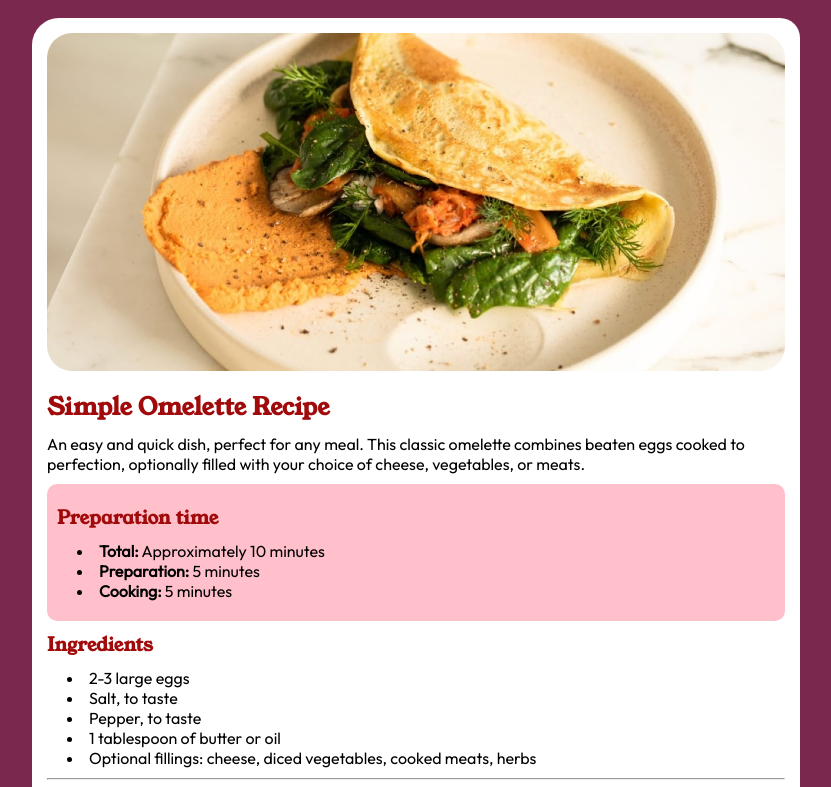
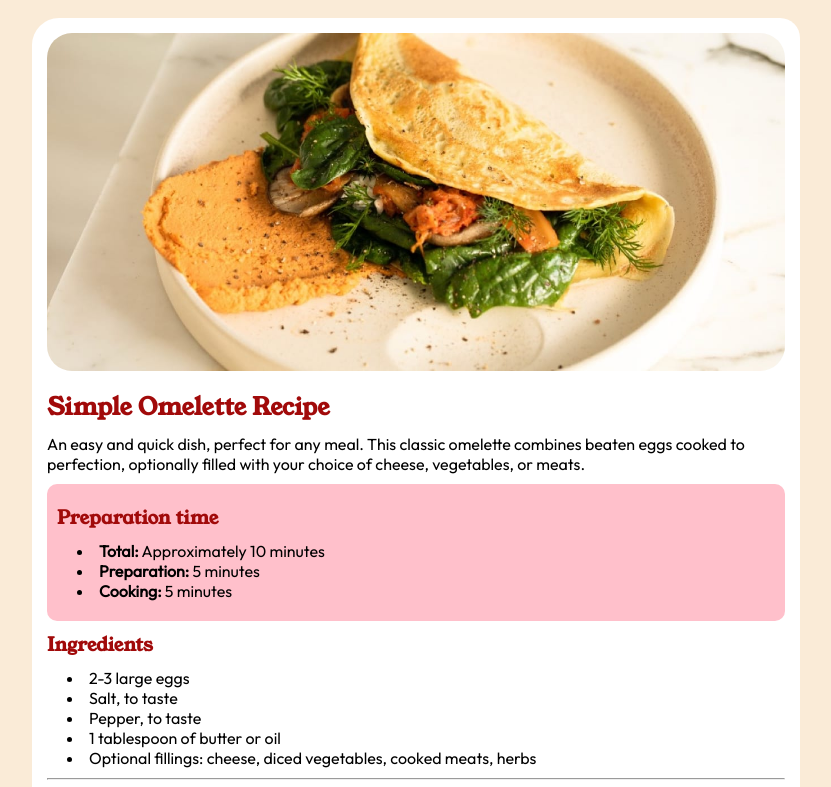
Before and after one commit to Parminder-singh-97/Recipe_page_1, a plain HTML site: page index.html in a window 1280 px wide. Shown: the top 787 px of the page, without its empty margins (224-1055 px from the left). Drawn offline with Linux system fonts and the light colour scheme.

Commit message:
Update style.css

```diff
--- a/style.css
+++ b/style.css
@@ -8,7 +8,7 @@
 }
 
 .main_1 {
-    background-color: hsl(332, 51%, 32%);
+    background-color: antiquewhite;
     height: 100%;
     display: flex;
     justify-content: center;
```
